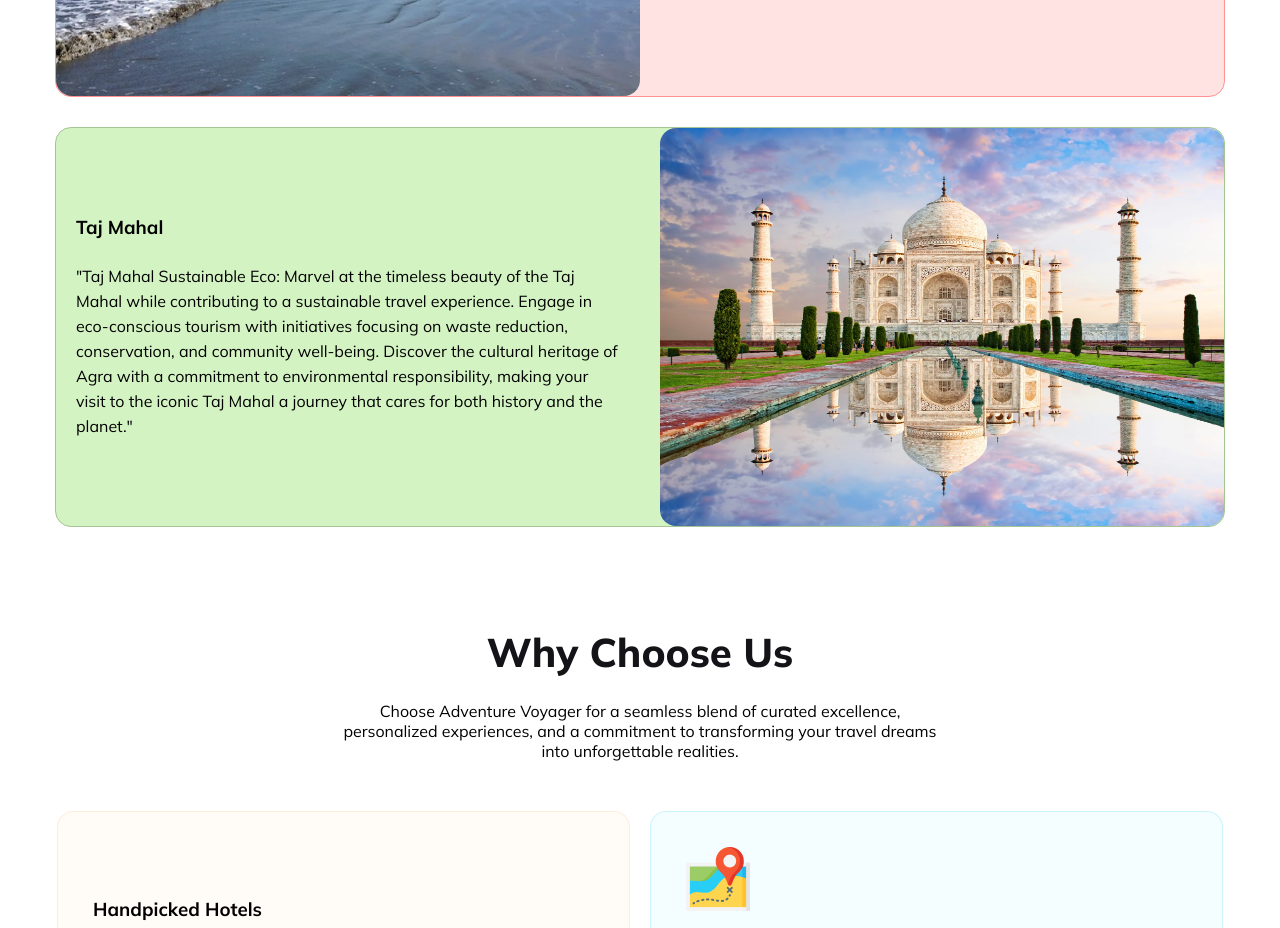
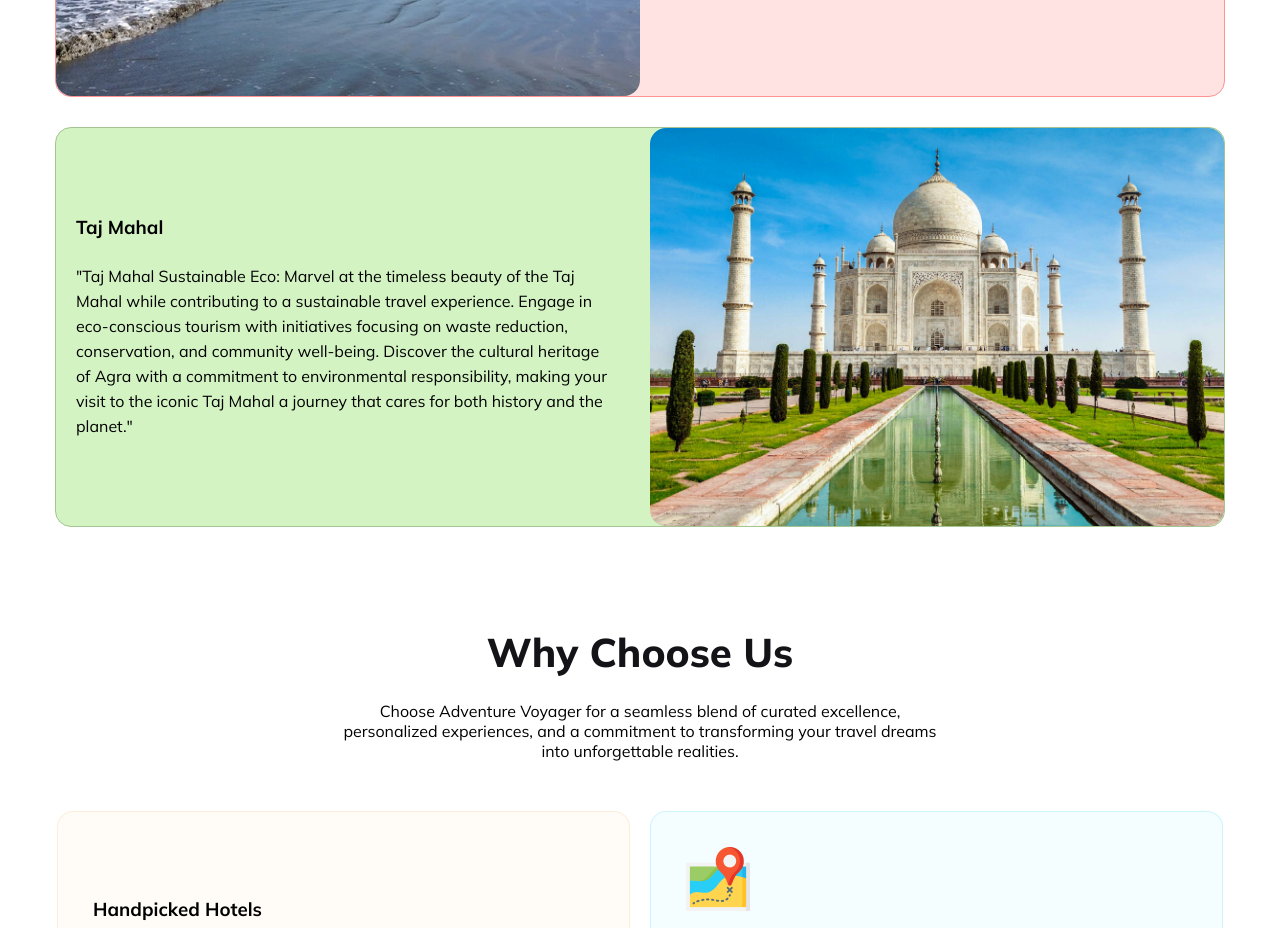
Before and after one commit to KhEliash/travel-website-one, a plain HTML site: page index.html in a window 1280 px wide. Shown: the part 3108-4036 px from the top of the page. Drawn offline with Linux system fonts and the light colour scheme.

Commit message:
last commit

```diff
--- a/index.html
+++ b/index.html
@@ -178,7 +178,7 @@
               journey that cares for both history and the planet."
             </p>
           </div>
-          <img src="images/taj-mahal-visitor-limits.avif" alt="" />
+          <img src="images/taj.jfif" alt="" />
         </div>
       </section>
       <!-- Sustainable section End -->
--- a/responsive.css
+++ b/responsive.css
@@ -2,6 +2,7 @@
   header {
     width: 335px;
   }
+
   nav {
     display: none;
   }
@@ -108,6 +109,7 @@
   .cox-bazar {
     flex-direction: column;
     height: 500px;
+    padding-top: 20px;
   }
   .cox-bazar img {
     width: 100%;
```
Also changed, not shown: images/taj-mahal-visitor-limits.avif (deleted), images/taj.jfif (added).
